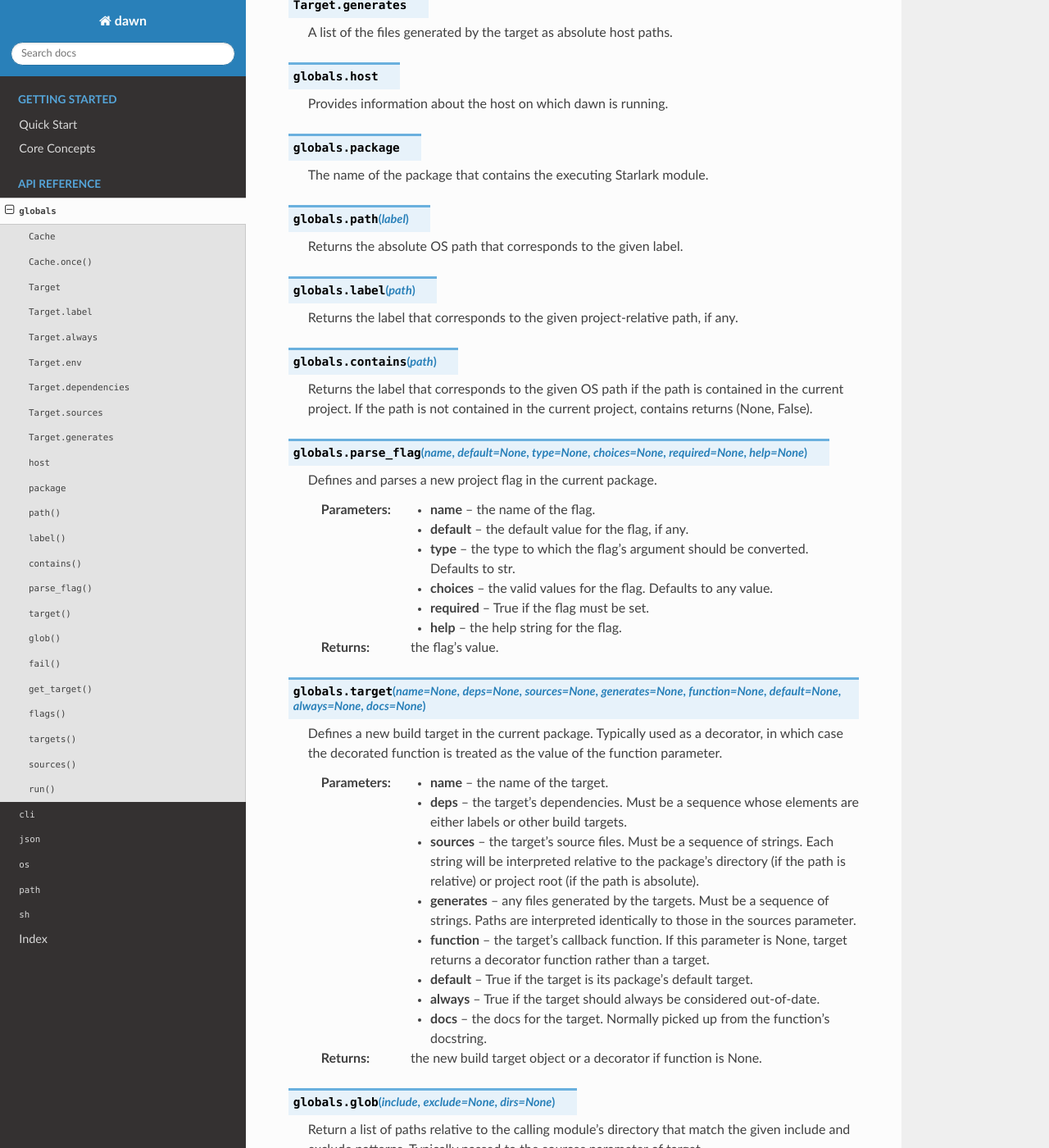
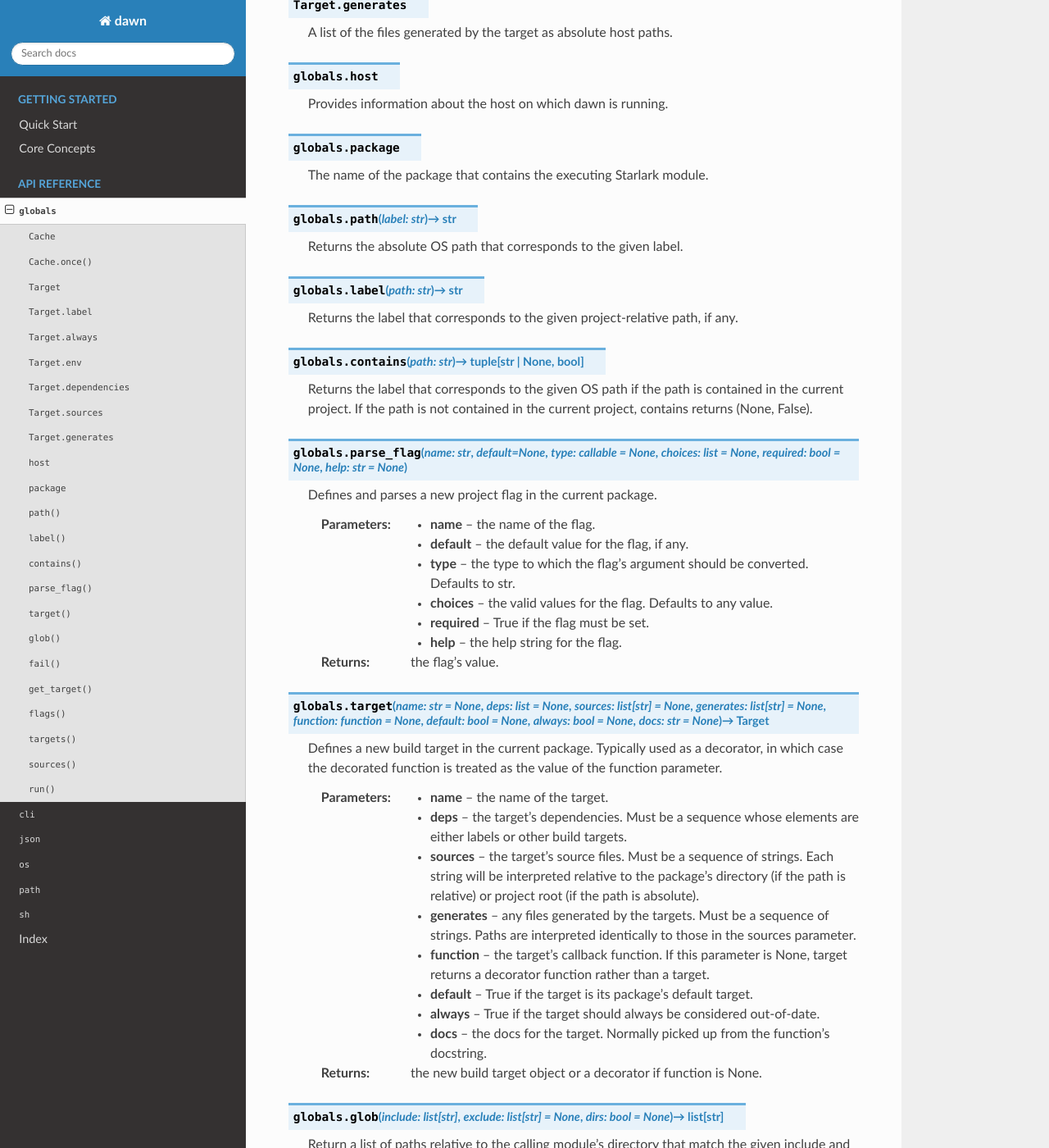
Before and after one commit to pgavlin/dawn, a Sphinx documentation site: the page built from docs/source/modules/globals.rst, in a window 1280 px wide and 1400 px high, scrolled down 944 px. Shown: the whole window at 82% size. Built offline with Sphinx 7.4.7 and the Read the Docs theme 3.1.0, drawn with Linux system fonts in a browser that asks for light colours; some of the changed text lies outside the part shown.

Commit message:
Add type annotations to all Starlark builtin declarations
Update the code generator to handle TypeAnnotatedExpr and UnaryExpr AST
nodes in parameter lists, and add a writeExpr helper for rendering
annotated signatures in generated docs. Add type annotations to all 32
builtin declarations across the codebase and regenerate wrapper code and
documentation.

Co-Authored-By: Claude Opus 4.6 <noreply@anthropic.com>

```diff
--- a/docs/source/modules/cli.rst
+++ b/docs/source/modules/cli.rst
@@ -10,7 +10,7 @@
 
 
 
-.. py:function:: depends(label_or_target)
+.. py:function:: depends(label_or_target) -> list[str]
 
     Returns the transitive closure of targets depended on by the given
     target.
@@ -20,7 +20,7 @@
     :rtype: List[str]
 
 
-.. py:function:: what_depends(label_or_target)
+.. py:function:: what_depends(label_or_target) -> list[str]
 
     Returns the transitive closure of target that depend on the given target.
 
--- a/docs/source/modules/globals.rst
+++ b/docs/source/modules/globals.rst
@@ -15,7 +15,7 @@
 
 
 
-.. py:method:: Cache.once(key, callable)
+.. py:method:: Cache.once(key: str, callable: callable)
 
     once calls the given callable if and only if key is not present in the cache.
 
@@ -81,24 +81,24 @@
 
 
 
-.. py:function:: path(label)
+.. py:function:: path(label: str) -> str
 
     Returns the absolute OS path that corresponds to the given label.
 
 
-.. py:function:: label(path)
+.. py:function:: label(path: str) -> str
 
     Returns the label that corresponds to the given project-relative path, if any.
 
 
-.. py:function:: contains(path)
+.. py:function:: contains(path: str) -> tuple[str | None, bool]
 
     Returns the label that corresponds to the given OS path if the path is
     contained in the current project. If the path is not contained in the
     current project, contains returns (None, False).
 
 
-.. py:function:: parse_flag(name, default=None, type=None, choices=None, required=None, help=None)
+.. py:function:: parse_flag(name: str, default=None, type: callable=None, choices: list=None, required: bool=None, help: str=None)
 
     Defines and parses a new project flag in the current package.
 
@@ -112,7 +112,7 @@
     :returns: the flag's value.
 
 
-.. py:function:: target(name=None, deps=None, sources=None, generates=None, function=None, default=None, always=None, docs=None)
+.. py:function:: target(name: str=None, deps: list=None, sources: list[str]=None, generates: list[str]=None, function: function=None, default: bool=None, always: bool=None, docs: str=None) -> Target
 
     Defines a new build target in the current package. Typically used as a
     decorator, in which case the decorated function is treated as the value
@@ -138,7 +138,7 @@
     :returns: the new build target object or a decorator if function is None.
 
 
-.. py:function:: glob(include, exclude=None, dirs=None)
+.. py:function:: glob(include: list[str], exclude: list[str]=None, dirs: bool=None) -> list[str]
 
     Return a list of paths relative to the calling module's directory that match
     the given include and exclude patterns. Typically passed to the sources parameter
@@ -176,12 +176,12 @@
     :returns: the matched paths
 
 
-.. py:function:: fail(message)
+.. py:function:: fail(message: str)
 
     Fails the calling target with the given message.
 
 
-.. py:function:: get_target(label)
+.. py:function:: get_target(label: str) -> Target
 
     Gets the target with the given label, if it exists.
 
@@ -190,22 +190,22 @@
     :returns: the target with the given label.
 
 
-.. py:function:: flags()
+.. py:function:: flags() -> list[Flag]
 
     Lists the project's flags.
 
 
-.. py:function:: targets()
+.. py:function:: targets() -> list[Target]
 
     Lists the project's targets.
 
 
-.. py:function:: sources()
+.. py:function:: sources() -> list[str]
 
     Lists the project's sources.
 
 
-.. py:function:: run(label_or_target, always=None, dry_run=None, callback=None)
+.. py:function:: run(label_or_target, always: bool=None, dry_run: bool=None, callback: callable=None) -> None
 
     Builds a target.
 
--- a/docs/source/modules/sh.rst
+++ b/docs/source/modules/sh.rst
@@ -15,7 +15,7 @@
 
 
 
-.. py:function:: exec(command, cwd=None, env=None, try_=None)
+.. py:function:: exec(command: str, cwd: str=None, env: dict=None, try_: bool=None) -> str | None
 
     Execute a shell command. The command must be a valid POSIX Shell, Bash,
     or mksh command. Any commands that are not shell builtins must be
@@ -34,7 +34,7 @@
               otherwise. To capture the command's output, use output.
 
 
-.. py:function:: output(command, cwd=None, env=None, try_=None)
+.. py:function:: output(command: str, cwd: str=None, env: dict=None, try_: bool=None) -> str | tuple
 
     Execute a shell command and return its output. The command must be a
     valid POSIX Shell, Bash, or mksh command. Any commands that are not
```
Also changed, not shown: docs/source/modules/os.rst (+8 -8 lines), docs/source/modules/path.rst (+7 -7 lines), 12 other files.
